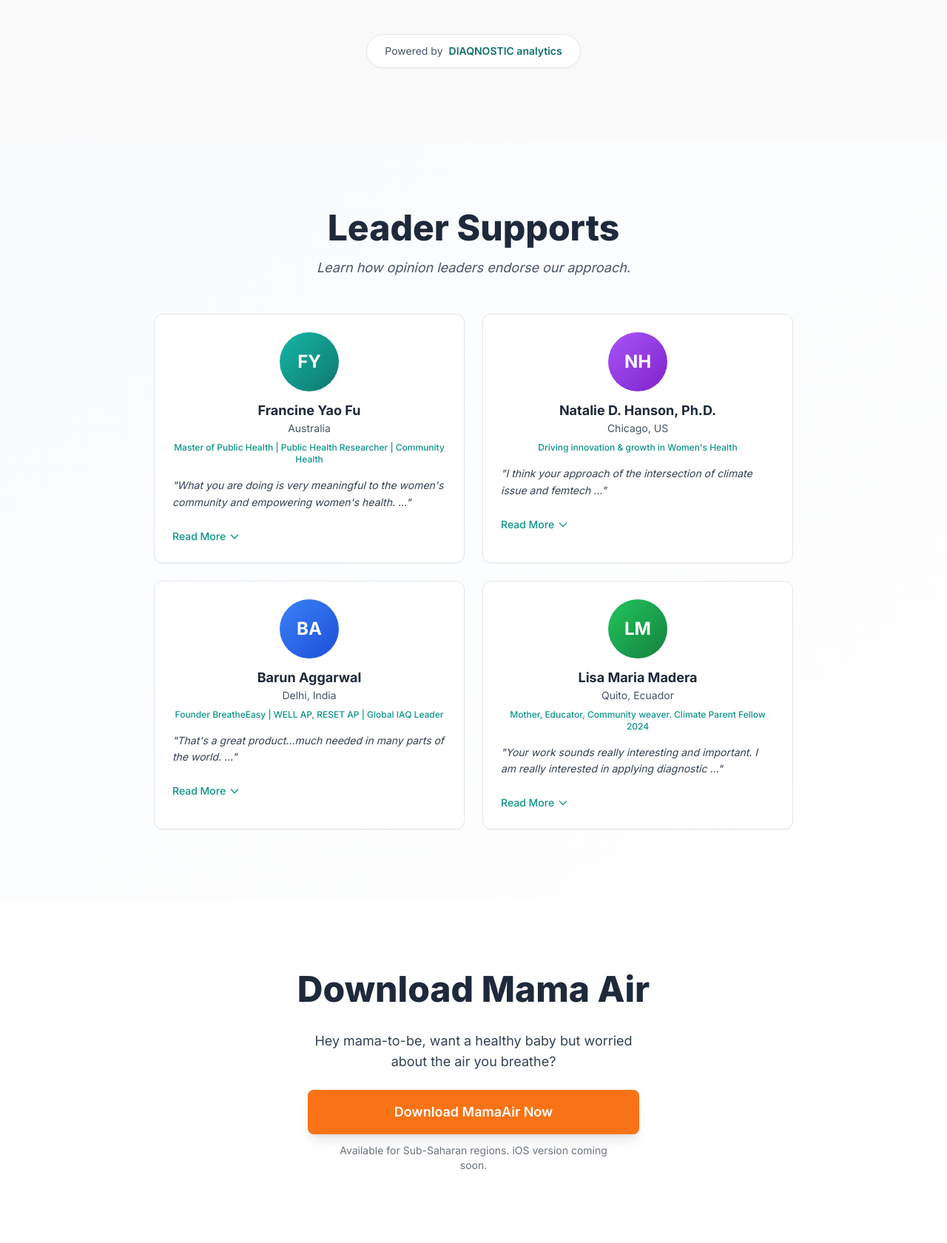
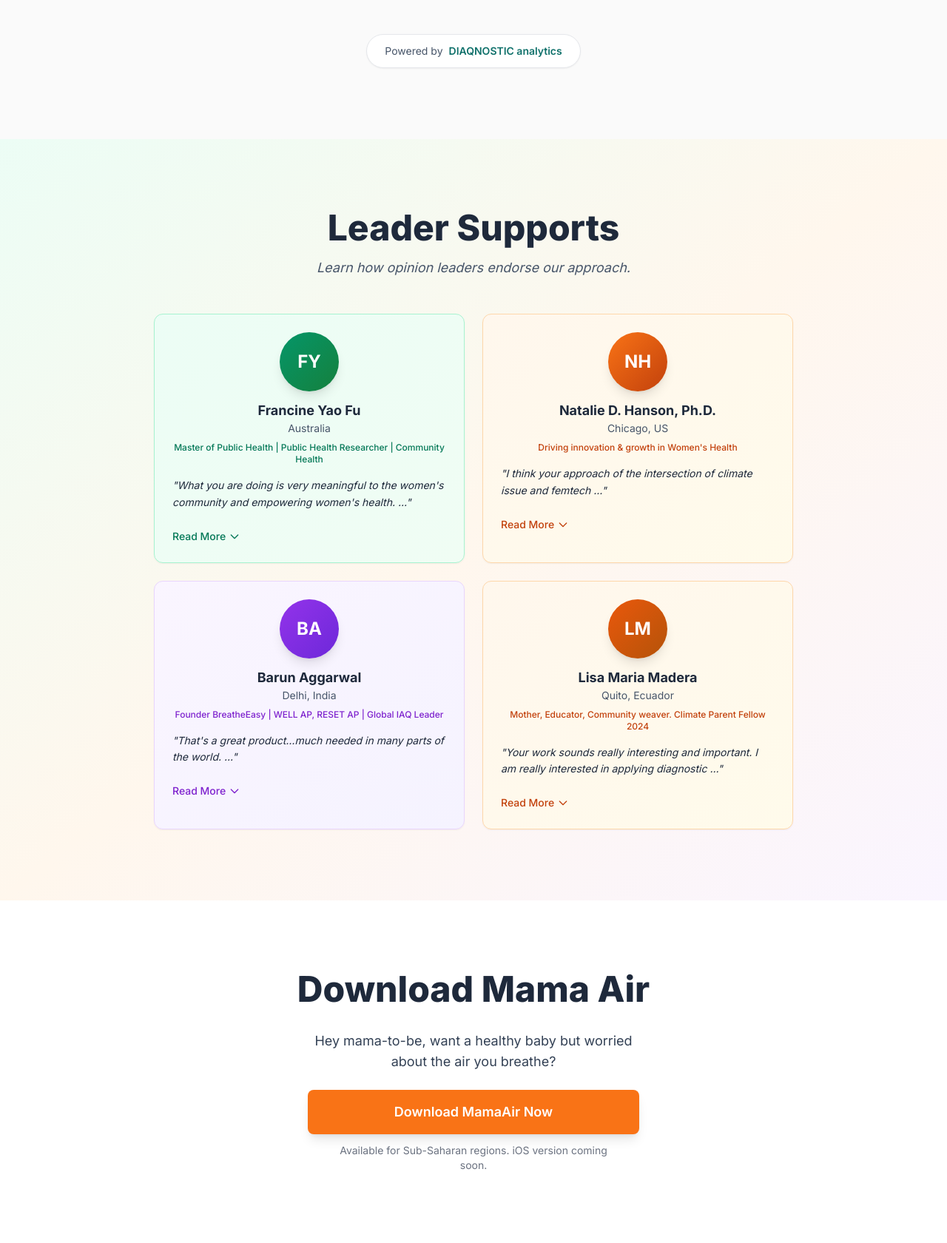
Before and after one commit to indrad3v4/MamaAir.app, a Flask app: page / in a window 1280 px wide. Shown: the part 2438-4118 px from the top of the page at 74% size. Run offline with Flask 3, Linux system fonts and the light colour scheme; some libraries are stand-ins or nearby versions.

Commit message:
Enhance expert endorsements with color and visual appeal
Implement brand-aligned colors to the "Leader Supports" section, improving visual appeal and maintaining WCAG AA accessibility.

Replit-Commit-Author: Agent
Replit-Commit-Session-Id: 4208014e-7ea5-4565-8fee-4f519d43e49d
Replit-Commit-Screenshot-Url: https://storage.googleapis.com/screenshot-production-us-central1/5b0d423b-2653-4769-a95f-cd3f3083cad3/4208014e-7ea5-4565-8fee-4f519d43e49d/cqTLM4j

```diff
--- a/templates/index.html
+++ b/templates/index.html
@@ -332,7 +332,7 @@
         </section>
 
         <!-- Leader Supports Section -->
-        <section class="py-12 sm:py-16 md:py-20 lg:py-24 bg-gradient-to-br from-slate-50 to-white">
+        <section class="py-12 sm:py-16 md:py-20 lg:py-24 bg-gradient-to-br from-emerald-50 via-orange-50 to-purple-50">
             <div class="max-w-4xl mx-auto px-4">
                 <h2 class="text-2xl sm:text-3xl md:text-4xl lg:text-5xl font-extrabold mb-3 sm:mb-4 text-center text-slate-800">
                     Leader Supports
@@ -341,23 +341,23 @@
                     Learn how opinion leaders endorse our approach.
                 </p>
 
-                <!-- 2x2 Grid Layout -->
+                <!-- 2x2 Grid Layout with Brand Color Alternation -->
                 <div class="grid grid-cols-1 sm:grid-cols-2 gap-6">
 
-                    <!-- Francine Yao Fu -->
-                    <div class="bg-white rounded-xl shadow-sm border border-gray-200 p-6 hover:shadow-md transition-all duration-300" x-data="{ expanded: false }">
+                    <!-- Francine Yao Fu - Green Theme -->
+                    <div class="bg-gradient-to-br from-emerald-50 to-green-50 rounded-xl shadow-sm border border-emerald-200 p-6 hover:shadow-md transition-all duration-300" x-data="{ expanded: false }">
                         <!-- Profile Header -->
                         <div class="text-center mb-4">
-                            <div class="w-20 h-20 bg-gradient-to-br from-teal-500 to-teal-700 rounded-full flex items-center justify-center mx-auto mb-3">
+                            <div class="w-20 h-20 bg-gradient-to-br from-emerald-600 to-green-700 rounded-full flex items-center justify-center mx-auto mb-3 shadow-lg">
                                 <span class="text-2xl font-bold text-white">FY</span>
                             </div>
                             <h3 class="text-lg font-bold text-slate-800">Francine Yao Fu</h3>
                             <p class="text-sm text-slate-600 mb-2">Australia</p>
-                            <p class="text-xs text-teal-600 font-medium">Master of Public Health | Public Health Researcher | Community Health</p>
+                            <p class="text-xs text-emerald-700 font-medium">Master of Public Health | Public Health Researcher | Community Health</p>
                         </div>
 
                         <!-- Quote Preview -->
-                        <div class="text-sm text-slate-700 leading-relaxed">
+                        <div class="text-sm text-slate-800 leading-relaxed">
                             <p class="italic mb-3">
                                 "What you are doing is very meaningful to the women's community and empowering women's health.
                                 <span x-show="!expanded">..."</span>
@@ -378,7 +378,7 @@
 
                         <!-- Read More Button -->
                         <button @click="expanded = !expanded"
-                                class="inline-flex items-center mt-3 text-teal-600 hover:text-teal-800 font-medium text-sm transition-colors duration-200">
+                                class="inline-flex items-center mt-3 text-emerald-700 hover:text-emerald-800 font-medium text-sm transition-colors duration-200">
                             <span x-text="expanded ? 'Read Less' : 'Read More'"></span>
                             <svg class="w-4 h-4 ml-1 transform transition-transform duration-200"
                                  :class="expanded ? 'rotate-180' : ''"
@@ -388,20 +388,20 @@
                         </button>
                     </div>
 
-                    <!-- Natalie D. Hanson -->
-                    <div class="bg-white rounded-xl shadow-sm border border-gray-200 p-6 hover:shadow-md transition-all duration-300" x-data="{ expanded: false }">
+                    <!-- Natalie D. Hanson - Orange Theme -->
+                    <div class="bg-gradient-to-br from-orange-50 to-amber-50 rounded-xl shadow-sm border border-orange-200 p-6 hover:shadow-md transition-all duration-300" x-data="{ expanded: false }">
                         <!-- Profile Header -->
                         <div class="text-center mb-4">
-                            <div class="w-20 h-20 bg-gradient-to-br from-purple-500 to-purple-700 rounded-full flex items-center justify-center mx-auto mb-3">
+                            <div class="w-20 h-20 bg-gradient-to-br from-orange-500 to-orange-700 rounded-full flex items-center justify-center mx-auto mb-3 shadow-lg">
                                 <span class="text-2xl font-bold text-white">NH</span>
                             </div>
                             <h3 class="text-lg font-bold text-slate-800">Natalie D. Hanson, Ph.D.</h3>
                             <p class="text-sm text-slate-600 mb-2">Chicago, US</p>
-                            <p class="text-xs text-teal-600 font-medium">Driving innovation & growth in Women's Health</p>
+                            <p class="text-xs text-orange-700 font-medium">Driving innovation & growth in Women's Health</p>
                         </div>
 
                         <!-- Quote Preview -->
-                        <div class="text-sm text-slate-700 leading-relaxed">
+                        <div class="text-sm text-slate-800 leading-relaxed">
                             <p class="italic mb-3">
                                 "I think your approach of the intersection of climate issue and femtech
                                 <span x-show="!expanded">..."</span>
@@ -422,7 +422,7 @@
 
                         <!-- Read More Button -->
                         <button @click="expanded = !expanded"
-                                class="inline-flex items-center mt-3 text-teal-600 hover:text-teal-800 font-medium text-sm transition-colors duration-200">
+                                class="inline-flex items-center mt-3 text-orange-700 hover:text-orange-800 font-medium text-sm transition-colors duration-200">
                             <span x-text="expanded ? 'Read Less' : 'Read More'"></span>
                             <svg class="w-4 h-4 ml-1 transform transition-transform duration-200"
                                  :class="expanded ? 'rotate-180' : ''"
@@ -432,20 +432,20 @@
                         </button>
                     </div>
 
-                    <!-- Barun Aggarwal -->
-                    <div class="bg-white rounded-xl shadow-sm border border-gray-200 p-6 hover:shadow-md transition-all duration-300" x-data="{ expanded: false }">
+                    <!-- Barun Aggarwal - Purple Theme -->
+                    <div class="bg-gradient-to-br from-purple-50 to-violet-50 rounded-xl shadow-sm border border-purple-200 p-6 hover:shadow-md transition-all duration-300" x-data="{ expanded: false }">
                         <!-- Profile Header -->
                         <div class="text-center mb-4">
-                            <div class="w-20 h-20 bg-gradient-to-br from-blue-500 to-blue-700 rounded-full flex items-center justify-center mx-auto mb-3">
+                            <div class="w-20 h-20 bg-gradient-to-br from-purple-600 to-violet-700 rounded-full flex items-center justify-center mx-auto mb-3 shadow-lg">
                                 <span class="text-2xl font-bold text-white">BA</span>
                             </div>
                             <h3 class="text-lg font-bold text-slate-800">Barun Aggarwal</h3>
                             <p class="text-sm text-slate-600 mb-2">Delhi, India</p>
-                            <p class="text-xs text-teal-600 font-medium">Founder BreatheEasy | WELL AP, RESET AP | Global IAQ Leader</p>
+                            <p class="text-xs text-purple-700 font-medium">Founder BreatheEasy | WELL AP, RESET AP | Global IAQ Leader</p>
                         </div>
 
                         <!-- Quote Preview -->
-                        <div class="text-sm text-slate-700 leading-relaxed">
+                        <div class="text-sm text-slate-800 leading-relaxed">
                             <p class="italic mb-3">
                                 "That's a great product…much needed in many parts of the world.
                                 <span x-show="!expanded">..."</span>
@@ -466,7 +466,7 @@
 
                         <!-- Read More Button -->
                         <button @click="expanded = !expanded"
-                                class="inline-flex items-center mt-3 text-teal-600 hover:text-teal-800 font-medium text-sm transition-colors duration-200">
+                                class="inline-flex items-center mt-3 text-purple-700 hover:text-purple-800 font-medium text-sm transition-colors duration-200">
                             <span x-text="expanded ? 'Read Less' : 'Read More'"></span>
                             <svg class="w-4 h-4 ml-1 transform transition-transform duration-200"
                                  :class="expanded ? 'rotate-180' : ''"
@@ -476,20 +476,20 @@
                         </button>
                     </div>
 
-                    <!-- Lisa Maria Madera -->
-                    <div class="bg-white rounded-xl shadow-sm border border-gray-200 p-6 hover:shadow-md transition-all duration-300" x-data="{ expanded: false }">
+                    <!-- Lisa Maria Madera - Orange Theme -->
+                    <div class="bg-gradient-to-br from-orange-50 to-amber-50 rounded-xl shadow-sm border border-orange-200 p-6 hover:shadow-md transition-all duration-300" x-data="{ expanded: false }">
                         <!-- Profile Header -->
                         <div class="text-center mb-4">
-                            <div class="w-20 h-20 bg-gradient-to-br from-green-500 to-green-700 rounded-full flex items-center justify-center mx-auto mb-3">
+                            <div class="w-20 h-20 bg-gradient-to-br from-orange-600 to-amber-700 rounded-full flex items-center justify-center mx-auto mb-3 shadow-lg">
                                 <span class="text-2xl font-bold text-white">LM</span>
                             </div>
                             <h3 class="text-lg font-bold text-slate-800">Lisa Maria Madera</h3>
                             <p class="text-sm text-slate-600 mb-2">Quito, Ecuador</p>
-                            <p class="text-xs text-teal-600 font-medium">Mother, Educator, Community weaver. Climate Parent Fellow 2024</p>
+                            <p class="text-xs text-orange-700 font-medium">Mother, Educator, Community weaver. Climate Parent Fellow 2024</p>
                         </div>
 
                         <!-- Quote Preview -->
-                        <div class="text-sm text-slate-700 leading-relaxed">
+                        <div class="text-sm text-slate-800 leading-relaxed">
                             <p class="italic mb-3">
                                 "Your work sounds really interesting and important. I am really interested in applying diagnostic
                                 <span x-show="!expanded">..."</span>
@@ -510,7 +510,7 @@
 
                         <!-- Read More Button -->
                         <button @click="expanded = !expanded"
-                                class="inline-flex items-center mt-3 text-teal-600 hover:text-teal-800 font-medium text-sm transition-colors duration-200">
+                                class="inline-flex items-center mt-3 text-orange-700 hover:text-orange-800 font-medium text-sm transition-colors duration-200">
                             <span x-text="expanded ? 'Read Less' : 'Read More'"></span>
                             <svg class="w-4 h-4 ml-1 transform transition-transform duration-200"
                                  :class="expanded ? 'rotate-180' : ''"
```
Also changed, not shown: attached_assets/Pasted--you-are-a-Replit-AI-coding-agent-and-UI-UX-designer-1-You-must-keep-going-until-the-query--1752948763190_1752948763190.txt (added, +55 -0 lines), replit.md (+13 -2 lines).
